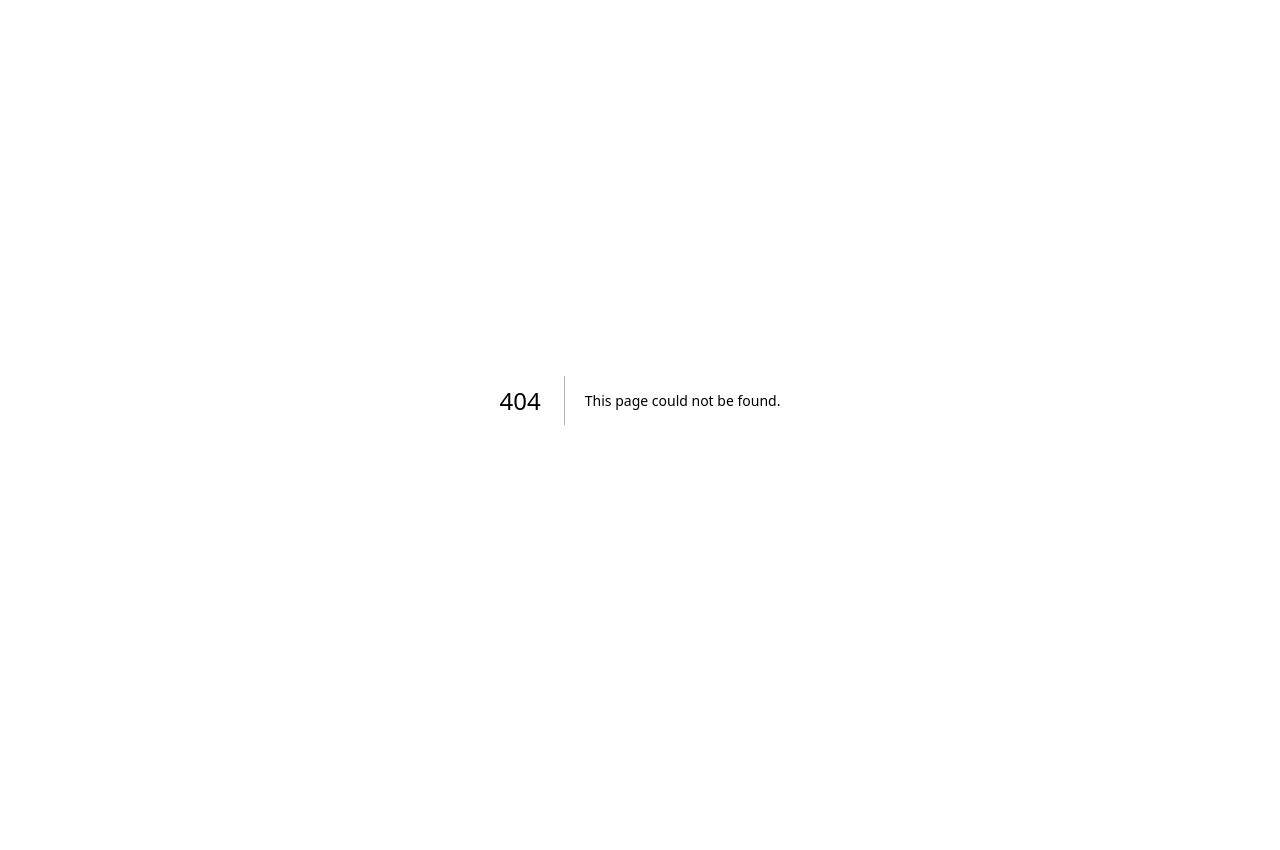
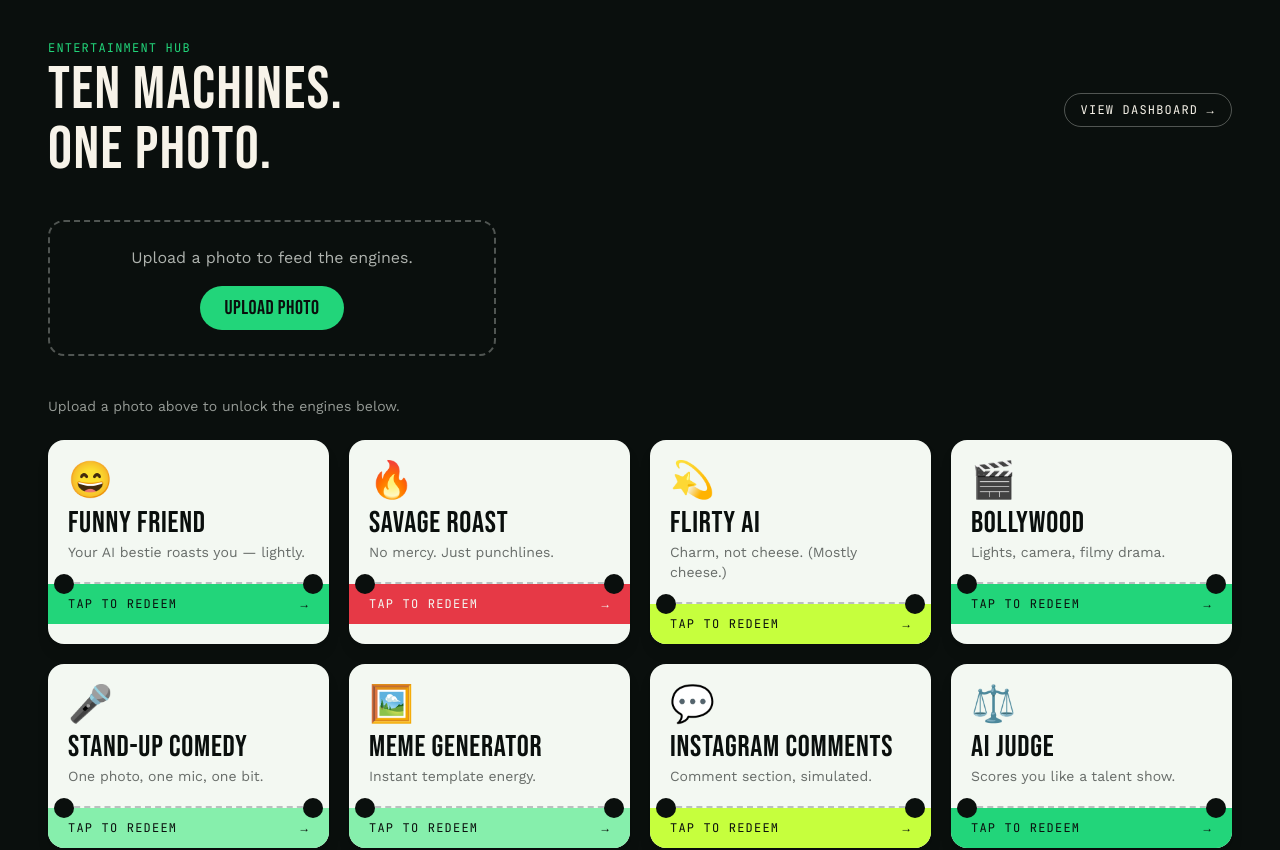
Before and after one commit to do-dev26/Roast-, a Next.js app: page /entertainment in a window 1280 px wide. Before the commit this address had no page. Shown: the top 850 px of the page. Before the commit the page ends 800 px from the top, so only its background shows below. Built offline with nearby package versions, Linux system fonts and the light colour scheme; no server answers.

Commit message:
Add files via upload

```diff
--- /dev/null
+++ b/app/entertainment/page.jsx
@@ -0,0 +1,66 @@
+'use client';
+
+import { useState, useEffect } from 'react';
+import Link from 'next/link';
+import EngineCard from '../../components/EngineCard';
+import PhotoUploader from '../../components/PhotoUploader';
+import { ENGINES } from '../../data/engines';
+
+const PHOTO_ID_KEY = 'entertainment_current_photo_id';
+const PHOTO_URL_KEY = 'entertainment_current_photo_url';
+
+export default function EntertainmentHubPage() {
+  const [photoId, setPhotoId] = useState(null);
+  const [photoUrl, setPhotoUrl] = useState(null);
+
+  useEffect(() => {
+    setPhotoId(sessionStorage.getItem(PHOTO_ID_KEY));
+    setPhotoUrl(sessionStorage.getItem(PHOTO_URL_KEY));
+  }, []);
+
+  function handleUploaded(data) {
+    setPhotoId(data.id);
+    setPhotoUrl(data.cloudinary_url);
+    sessionStorage.setItem(PHOTO_ID_KEY, data.id);
+    sessionStorage.setItem(PHOTO_URL_KEY, data.cloudinary_url);
+  }
+
+  return (
+    <main className="min-h-screen bg-ink px-6 py-10 md:px-12">
+      <header className="flex items-center justify-between mb-10 flex-wrap gap-4">
+        <div>
+          <p className="font-mono text-xs uppercase tracking-widest text-marigold mb-1">
+            Entertainment Hub
+          </p>
+          <h1 className="font-display text-5xl md:text-6xl tracking-wide leading-none">
+            Ten machines.
+            <br />
+            One photo.
+          </h1>
+        </div>
+        <Link
+          href="/entertainment/dashboard"
+          className="font-mono text-xs uppercase tracking-widest border border-paper/30 rounded-full px-4 py-2 hover:bg-paper hover:text-ink transition-colors"
+        >
+          View Dashboard →
+        </Link>
+      </header>
+
+      <div className="mb-10 max-w-md">
+        <PhotoUploader onUploaded={handleUploaded} currentPhotoUrl={photoUrl} />
+      </div>
+
+      {!photoId && (
+        <p className="font-body text-paper/60 mb-6 text-sm">
+          Upload a photo above to unlock the engines below.
+        </p>
+      )}
+
+      <div className="grid grid-cols-1 sm:grid-cols-2 lg:grid-cols-3 xl:grid-cols-4 gap-5">
+        {ENGINES.map((engine) => (
+          <EngineCard key={engine.id} engine={engine} />
+        ))}
+      </div>
+    </main>
+  );
+}
```
